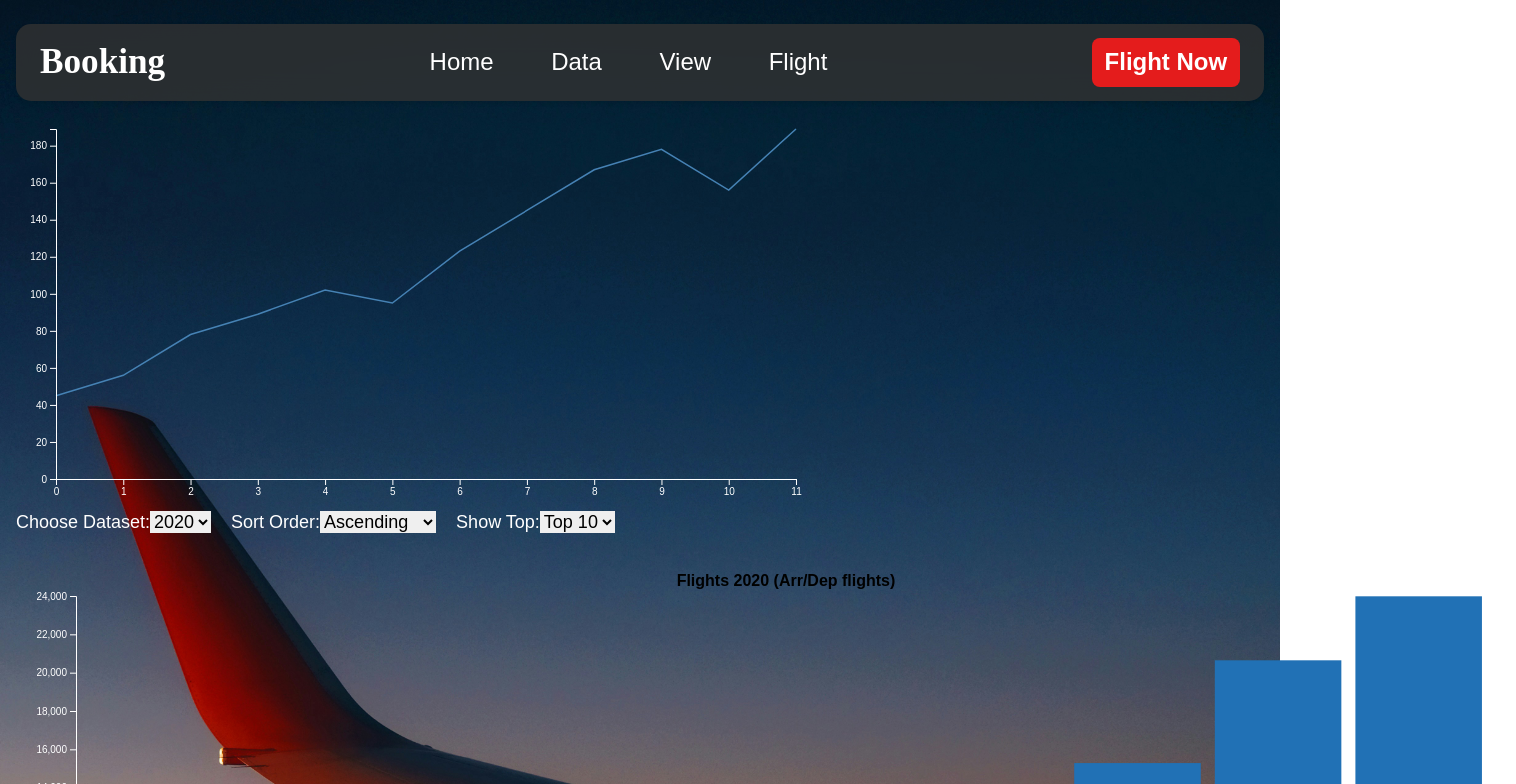
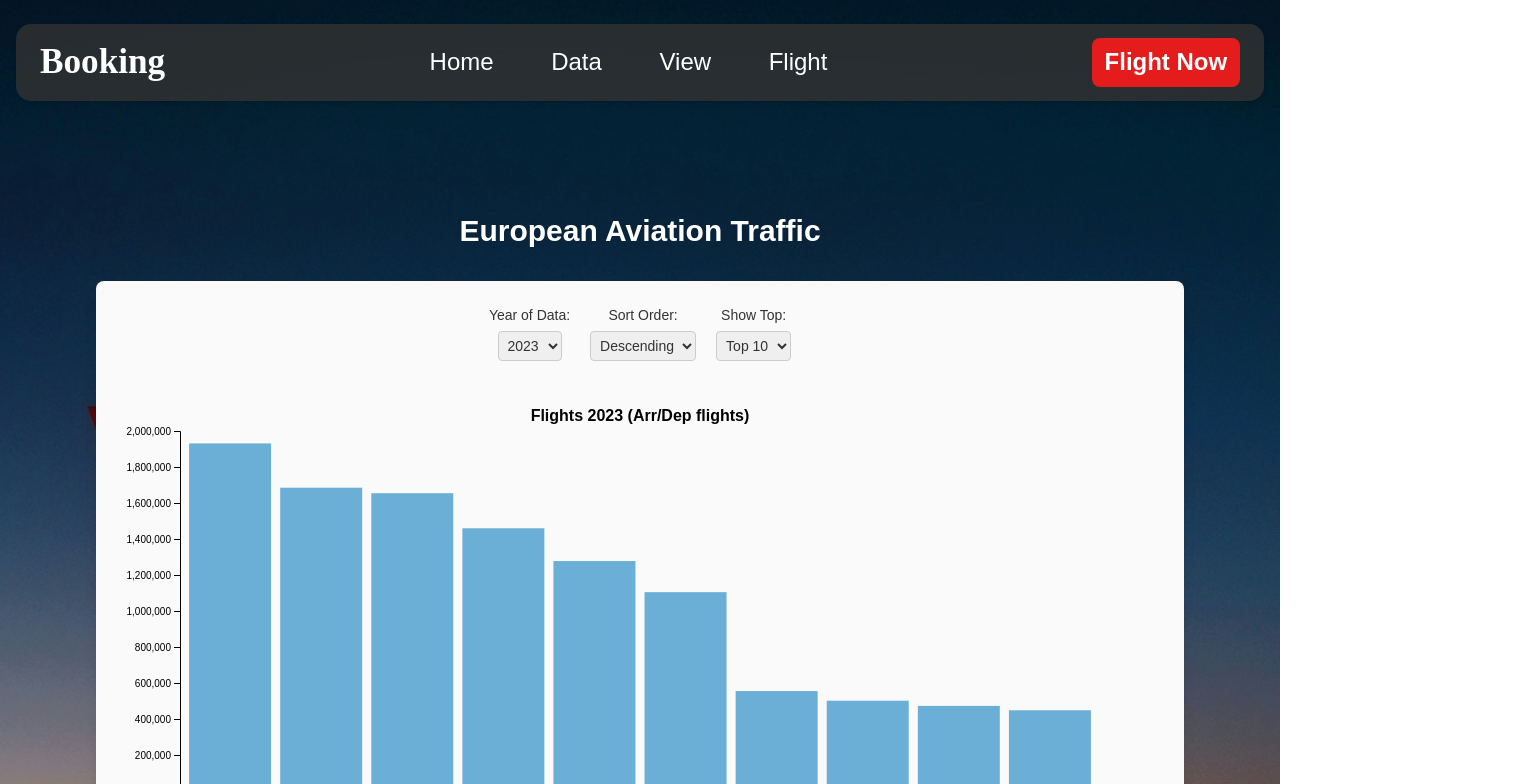
Before and after one commit to johnnybinh/Principles-of-Database-Management-IU, a Next.js app in the folder airport-passengers-maintenance/: page /data in a window 1280 px wide. Shown: the top 784 px of the page, 1516 px wide, since content can reach past the window. Built offline with nearby package versions, Linux system fonts and the light colour scheme.

Commit message:
Son | Added hover

```diff
--- /dev/null
+++ b/airport-passengers-maintenance/src/app/data/bar_chart.css
@@ -0,0 +1,48 @@
+.tooltip {
+  position: absolute;
+  background-color: #f9f9f9; /* Light background for visibility */
+  border: 1px solid #ccc; /* Subtle border for better definition */
+  padding: 8px; /* Space inside the tooltip */
+  border-radius: 4px; /* Rounded corners for a polished look */
+  box-shadow: 0 4px 8px rgba(0, 0, 0, 0.1); /* Slight shadow for depth */
+  pointer-events: none; /* Prevents tooltip from interfering with mouse events */
+  opacity: 0; /* Initially hidden */
+  transition: opacity 0.3s ease; /* Smooth fade-in/out effect */
+  z-index: 10; /* Ensure it appears above other elements */
+  font-size: 14px; /* Consistent text size */
+  color: #333; /* Dark text for readability */
+  max-width: 200px; /* Optional: Limit tooltip width */
+  word-wrap: break-word; /* Break long text lines */
+}
+
+/* Tooltip visibility class for transitions */
+.tooltip.visible {
+  opacity: 1; /* Show tooltip */
+}
+
+.controls {
+  display: flex;
+  justify-content: center;
+  gap: 20px;
+  margin-bottom: 30px;
+  color: #333;
+}
+
+.control {
+  display: flex;
+  flex-direction: column;
+  align-items: center;
+  color: #333;
+}
+
+.control label {
+  font-size: 14px;
+  margin-bottom: 5px;
+}
+
+.dropdown {
+  font-size: 14px;
+  padding: 5px;
+  border-radius: 4px;
+  border: 1px solid #ccc;
+}
--- a/airport-passengers-maintenance/src/app/data/bar_chart.tsx
+++ b/airport-passengers-maintenance/src/app/data/bar_chart.tsx
@@ -1,5 +1,6 @@
 import React, { useState, useEffect} from 'react';
 import * as d3 from 'd3';
+import './bar_chart.css'
 
     interface DataPoint {
         Entity: string;
@@ -8,8 +9,8 @@ import * as d3 from 'd3';
 
     const BarChart: React.FC = () => {
         const [dataset, setDataset] = useState<DataPoint[]>([]);
-        const [year, setYear] = useState("2020");
-        const [sortOrder, setSortOrder] = useState("Ascending");
+        const [year, setYear] = useState("2023");
+        const [sortOrder, setSortOrder] = useState("Descending");
         const [topN, setTopN] = useState(10);
 
         useEffect(()=>{
@@ -56,7 +57,11 @@ import * as d3 from 'd3';
             // Clear previous chart
             d3.select("#barChart").selectAll("*").remove();
 
-            const sortedData = [...dataset]
+            const rankedData = [...dataset]
+                                .sort((a, b) => d3.descending(a.Flights, b.Flights))
+                                .map((d, index) => ({ ...d, rank: index + 1 })); // Assign rank based on descending order
+
+            const sortedData = [...rankedData]
             .sort((a, b) =>
                 sortOrder === "Descending" ? d3.descending(a.Flights, b.Flights) : d3.ascending(a.Flights, b.Flights)
             )
@@ -65,8 +70,8 @@ import * as d3 from 'd3';
             console.log("Sorted and sliced data for rendering:", sortedData);
 
             const margin = {top: 40, right: 20, bottom: 100, left: 60};
-            const width = 1500 -margin.left-margin.right;
-            const height = 600 -margin.top-margin.bottom;
+            const width = 1000 -margin.left-margin.right;
+            const height = 500 -margin.top-margin.bottom;
 
             const svg = d3
                     .select("#barChart")
@@ -88,6 +93,21 @@ import * as d3 from 'd3';
                     .nice()
                     .range([height, 0]);
 
+            {/*const colorScale = d3
+                                .scaleOrdinal<string>()
+                                .domain([`${d3.max(sortedData, (d) => d.Flights)}`,
+                                `${d3.max(sortedData, (d) => d.Flights)! * 0.75}`,
+                                `${d3.max(sortedData, (d) => d.Flights)! * 0.5}`,
+                                `${d3.max(sortedData, (d) => d.Flights)! * 0.25}`,
+                                "0",])
+                                .range(['#2171b5','#4292c6','#6baed6','#9ecae1','#c6dbef']);*/}
+
+            // Tooltip setup
+            const tooltip = d3
+            .select("#barChart")
+            .append("div")
+            .attr("class", "tooltip");
+
             // Draw bars with transition
             svg
                 .append("g")
@@ -98,69 +118,113 @@ import * as d3 from 'd3';
                 .attr("y", height) // Start from the bottom for the transition
                 .attr("width", x.bandwidth())
                 .attr("height", 0) // Start width height 0 for transition
-                .attr("fill", "#2171b5")
+                .attr("fill", '#6baed6')
+                .on("mouseover", (event, d) => {
+                    const rank = rankedData.find((data) => data.Entity === d.Entity)?.rank;
+                    tooltip
+                        .html(`
+                            <strong>${d.Entity}</strong><br>Total Flights: ${d.Flights}<br>Rank: ${rank}
+                        `)
+                        .style("opacity", 1)
+                        .style("left", `${event.pageX + 10}px`)
+                        .style("top", `${event.pageY - 20}px`);
+                })
+                .on("mousemove", (event) => {
+                    tooltip
+                        .style("left", `${event.pageX + 10}px`)
+                        .style("top", `${event.pageY - 20}px`);
+                })
+                .on("mouseout", () => {
+                    tooltip.style("opacity", 0);
+                })
                 .transition()
                 .duration(800)
                 .attr("y", d => y(d.Flights))
                 .attr("height", d => height - y(d.Flights));
 
-            // Add hover effect
 
             svg
                 .append("g")
                 .attr("class", "x-axis")
+                .attr("color", "black")
                 .attr("transform", `translate(0,${height})`)
                 .call(d3.axisBottom(x))
                 .selectAll("text")
                 .attr("transform", "rotate(-45)")
+                .attr("color", "black")
                 .style("text-anchor", "end");
 
             svg
                 .append("g")
                 .attr("class", "y-axis")
+                .attr("color", "black")
                 .call(d3.axisLeft(y).ticks(10));
 
             // Add Chart title
-            svg.append("text")
+            svg
+                .append("text")
                 .attr("x", width / 2)
                 .attr("y", margin.top/2 - 30)
                 .attr("text-anchor", "middle")
                 .attr("font-size", "16px")
                 .attr("font-weight", "bold")
+                .attr("color", "black")
                 .text(`Flights ${year} (Arr/Dep flights)`);
 
         };
 
     return(
         <div>
-        <div className='mb-5'>
-            <label>
-                Choose Dataset:
-                <select value={year} onChange={handleYearChange} className='text-black'>
+            {/* Controls container */}
+            <div className="controls">
+                <div className="control">
+                    <label htmlFor="year">Year of Data:</label>
+                    <select
+                        id="year"
+                        value={year}
+                        onChange={handleYearChange}
+                        className="dropdown"
+                    >
                         <option value="2020">2020</option>
                         <option value="2021">2021</option>
                         <option value="2022">2022</option>
                         <option value="2023">2023</option>
                     </select>
-            </label>
-            <label className='ml-5'>
-                Sort Order:
-                <select value={sortOrder} onChange={handleSortOrderChange} className='text-black'>
+                </div>
+
+                <div className="control">
+                    <label htmlFor="sortOrder">Sort Order:</label>
+                    <select
+                        id="sortOrder"
+                        value={sortOrder}
+                        onChange={handleSortOrderChange}
+                        className="dropdown"
+                    >
                         <option value="Ascending">Ascending</option>
                         <option value="Descending">Descending</option>
                     </select>
-            </label>
-            <label className='ml-5'>
-                Show Top:
-                <select value={topN} onChange={handleTopNChange} className='text-black'>
+                </div>
+
+                <div className="control">
+                    <label htmlFor="topN">Show Top:</label>
+                    <select
+                        id="topN"
+                        value={topN}
+                        onChange={handleTopNChange}
+                        className="dropdown"
+                    >
                         <option value={10}>Top 10</option>
                         <option value={20}>Top 20</option>
+                        <option value={42}>All</option>
                     </select>
-            </label>
                 </div>
+            </div>
+
+        {/* Bar chart container */}
         <div id="barChart" />
     </div>
 
     );
 }
+
 export default BarChart;
--- a/airport-passengers-maintenance/src/app/data/chart.tsx
+++ /dev/null
@@ -1,88 +0,0 @@
-import React, { useRef, useEffect, useState } from 'react';
-import * as d3 from 'd3';
-
-interface DataPoint {
-  date: string;
-  value: string;
-}
-
-export default function Chart({
-  width = 800,
-  height = 400,
-  margin_top = 20,
-  margin_right = 20,
-  margin_bottom = 30,
-  margin_left = 40
-}) {
-  const gx = useRef<SVGGElement>(null);
-  const gy = useRef<SVGGElement>(null);
-  const [data, setData] = useState<DataPoint[]>([]);
-
-  // 2. Modify useEffect to use sample data first and debug CSV loading
-  useEffect(() => {
-    // Debug CSV loading
-    d3.csv("./dataset/test.csv", d3.autoType)
-      .then((prased_data: d3.DSVParsedArray<d3.DSVRowString<string>>) => {
-        console.log("Raw CSV data:", prased_data); // Check what's being loaded
-
-        if (!prased_data.length) {
-          console.error("CSV data is empty");
-          return;
-        }
-
-        const formatted_data: DataPoint[] = prased_data.map(d => {
-          console.log("Processing row:", d); // Check each row
-          return {
-            date: d.date,
-            value: d.value
-          };
-        });
-
-        console.log("Formatted data:", formatted_data);
-        // Comment this for now to keep sample data
-        setData(formatted_data);
-      })
-      .catch(error => {
-        console.error("Error loading CSV:", error);
-      });
-  }, []);
-
-  const x = d3.scaleLinear()
-    .domain([0, data.length - 1])
-    .range([margin_left, width - margin_right]);
-
-  const y = d3.scaleLinear()
-    .domain([0, d3.max(data, d => +d.value) || 0])
-    .range([height - margin_bottom, margin_top]);
-
-  const line = d3.line<DataPoint>()
-    .x((d, i) => x(i))
-    .y(d => y(+d.value));
-
-  useEffect(() => {
-    if (gx.current) {
-      d3.select(gx.current).call(d3.axisBottom(x));
-    }
-  }, [gx, x]);
-
-  useEffect(() => {
-    if (gy.current) {
-      d3.select(gy.current).call(d3.axisLeft(y));
-    }
-  }, [gy, y]);
-
-  return (
-    <svg width={width} height={height}>
-      <g>
-        <path
-          fill="none"
-          stroke="steelblue"
-          strokeWidth="1.5"
-          d={line(data) || ""}
-        />
-      </g>
-      <g ref={gx} transform={`translate(0,${height - margin_bottom})`} />
-      <g ref={gy} transform={`translate(${margin_left},0)`} />
-    </svg>
-  );
-}
--- a/airport-passengers-maintenance/src/app/data/page.tsx
+++ b/airport-passengers-maintenance/src/app/data/page.tsx
@@ -1,12 +1,17 @@
 "use client";
-import Chart from "./chart";
+
 import BarChart from "./bar_chart";
 
 export default function Data() {
   return (
-    <div>
-      <Chart/>
-      <BarChart/>
+    <div className="flex flex-col items-center p-20 mt-8"> {/*<!-- Add padding: p-20 and margin top: mt-8 -->*/}
+      <h1 className="text-3xl font-bold mb-8">European Aviation Traffic</h1>
+      <div className="w-full max-w-6xl bg-neutral-50 rounded-lg shadow-lg p-6">
+        <BarChart/>
+      </div>
+      {/* <div className="flex justify-center h-screen">
+        <HeatMap/>
+      </div> */}
     </div>
   );
 }
```
Lines whose indentation alone changed are shown as unchanged.
